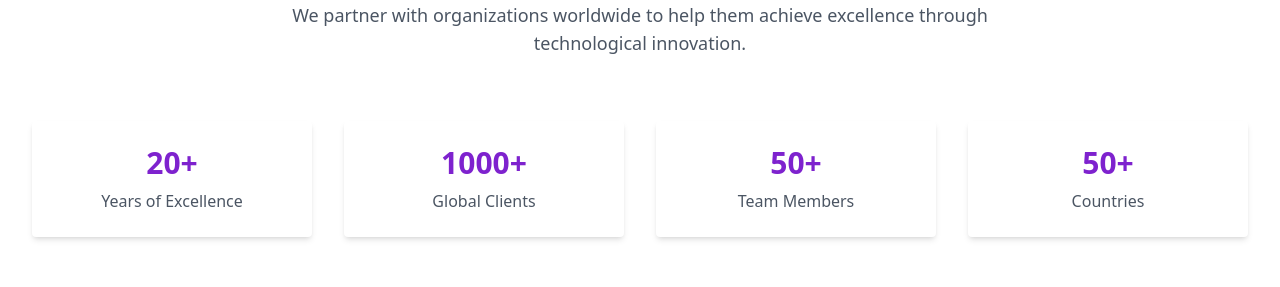
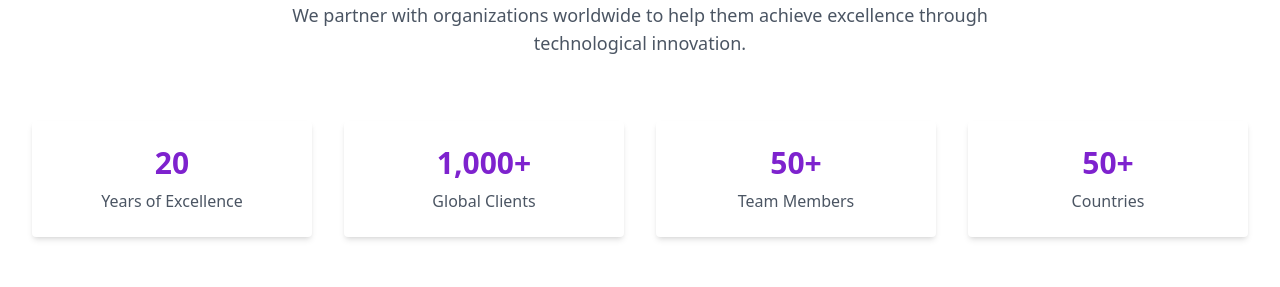
Before and after one commit to IYERADavid/pinnacle-tech-website, a React (Vite) app: page / in a window 1280 px wide. Shown: the part 2946-3233 px from the top of the page. Built offline with nearby package versions, Linux system fonts and the light colour scheme.

Commit message:
Adding counterups

```diff
--- a/package.json
+++ b/package.json
@@ -16,8 +16,10 @@
     "lucide-react": "^0.454.0",
     "next-themes": "^0.3.0",
     "react": "^18.3.1",
+    "react-countup": "^6.5.3",
     "react-dom": "^18.3.1",
     "react-icon": "^1.0.0",
+    "react-intersection-observer": "^9.13.1",
     "react-router-dom": "^6.27.0",
     "react-scroll": "^1.9.0",
     "react-slick": "^0.30.2",
--- a/src/sections/About.jsx
+++ b/src/sections/About.jsx
@@ -1,10 +1,13 @@
 /* eslint-disable no-unused-vars */
-import React from "react"; //
 import { Link } from "react-router-dom";
 import { useState } from "react";
 import { ArrowRight, CheckCircle, Users, Globe, Lightbulb } from 'lucide-react';
+import { useInView } from "react-intersection-observer";
 import PropTypes from 'prop-types';
+import CountUp from 'react-countup';
+
 const Card = ({ children, className }) => {
+
   return (
     <div className={`bg-white rounded shadow-md p-6 ${className}`}>
       {children}
@@ -28,11 +31,14 @@ CardContent.propTypes = {
   children: PropTypes.node.isRequired,
 };
 const AboutSection = () => {
+  const [ref, inView] = useInView({
+
+  })
   const stats = [
-    { title: "Years of Excellence", value: "20+" },
-    { title: "Global Clients", value: "1000+" },
-    { title: "Team Members", value: "50+" },
-    { title: "Countries", value: "50+" }
+    { title: "Years of Excellence", value: "20" },
+    { title: "Global Clients", value: "1000" },
+    { title: "Team Members", value: "50" },
+    { title: "Countries", value: "50" }
   ];
 
   const services = [
@@ -59,11 +65,15 @@ const AboutSection = () => {
         </div>
 
         {/* Stats Section */}
-        <div className="grid grid-cols-2 md:grid-cols-4 gap-8 mb-16">
+
+        <div ref={ref} className="grid grid-cols-2 md:grid-cols-4 gap-8 mb-16">
           {stats.map((stat, index) => (
             <Card key={index} className="text-center p-6 hover:shadow-lg transition-shadow">
               <CardContent className="p-0">
-                <h3 className="text-3xl font-bold text-purple-700">{stat.value}</h3>
+                <h3 className="text-3xl font-bold text-purple-700">
+                  {inView ? <CountUp end={stat.value} duration={2} /> : 0}
+                  {stat.value >= 50 && "+"}
+                </h3>
                 <p className="text-gray-600 mt-2">{stat.title}</p>
               </CardContent>
             </Card>
--- a/src/sections/Contact.jsx
+++ b/src/sections/Contact.jsx
@@ -1,6 +1,5 @@
 /* eslint-disable no-unused-vars */
-import React from "react";
-import { useState } from "react";
+import React, { useState } from "react";
 import { useForm } from "@formspree/react";
 
 export const Contact = () => {
@@ -14,7 +13,7 @@ export const Contact = () => {
   });
 
   const [errors, setErrors] = useState({});
-  const [state, handleSubmit] = useForm("myFormspreeID");
+  const [state, handleSubmit] = useForm("xdkoekad");
 
   const handleChange = (e) => {
     const { name, value } = e.target;
@@ -63,6 +62,7 @@ export const Contact = () => {
               value={formData.firstName}
               onChange={handleChange}
               className="w-full p-3 border border-gray-300 rounded-md focus:outline-none focus:border-purple-700"
+              required
             />
             {errors.firstName && <p className="text-red-500 text-sm mt-1">{errors.firstName}</p>}
           </div>
@@ -74,6 +74,7 @@ export const Contact = () => {
               value={formData.lastName}
               onChange={handleChange}
               className="w-full p-3 border border-gray-300 rounded-md focus:outline-none focus:border-purple-700"
+              required
             />
             {errors.lastName && <p className="text-red-500 text-sm mt-1">{errors.lastName}</p>}
           </div>
@@ -86,6 +87,7 @@ export const Contact = () => {
             value={formData.workEmail}
             onChange={handleChange}
             className="w-full p-3 border border-gray-300 rounded-md focus:outline-none focus:border-purple-700"
+            required
           />
           {errors.workEmail && <p className="text-red-500 text-sm mt-1">{errors.workEmail}</p>}
         </div>
@@ -98,6 +100,7 @@ export const Contact = () => {
               value={formData.jobTitle}
               onChange={handleChange}
               className="w-full p-3 border border-gray-300 rounded-md focus:outline-none focus:border-purple-700"
+              required
             />
             {errors.jobTitle && <p className="text-red-500 text-sm mt-1">{errors.jobTitle}</p>}
           </div>
@@ -109,6 +112,7 @@ export const Contact = () => {
               value={formData.company}
               onChange={handleChange}
               className="w-full p-3 border border-gray-300 rounded-md focus:outline-none focus:border-purple-700"
+              required
             />
             {errors.company && <p className="text-red-500 text-sm mt-1">{errors.company}</p>}
           </div>
@@ -121,6 +125,7 @@ export const Contact = () => {
             onChange={handleChange}
             className="w-full p-3 border border-gray-300 rounded-md focus:outline-none focus:border-purple-700"
             rows="5"
+            required
           />
           {errors.message && <p className="text-red-500 text-sm mt-1">{errors.message}</p>}
         </div>
```
Also changed, not shown: 1 other file (tests, documents, lock files or other folders).
